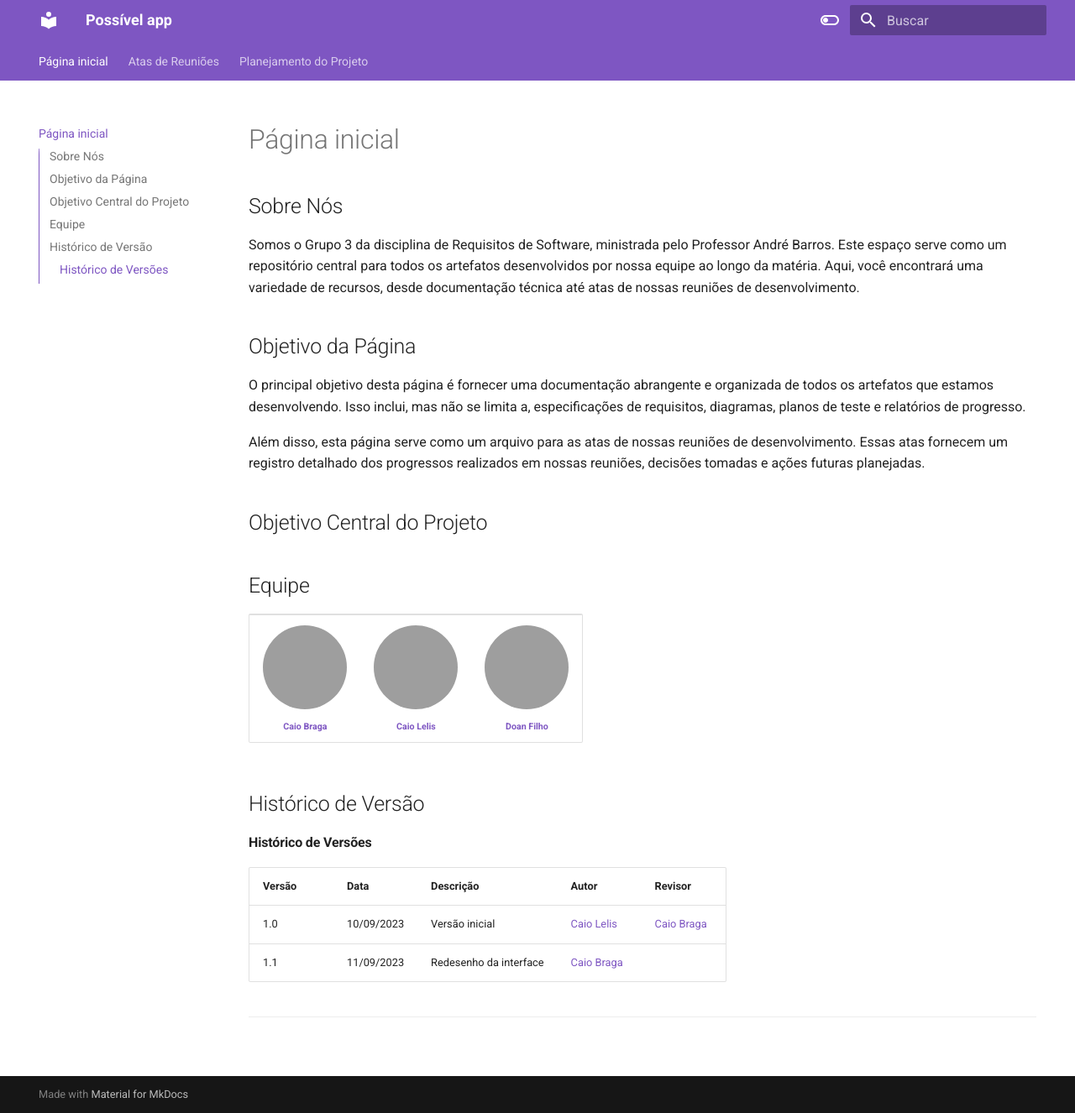
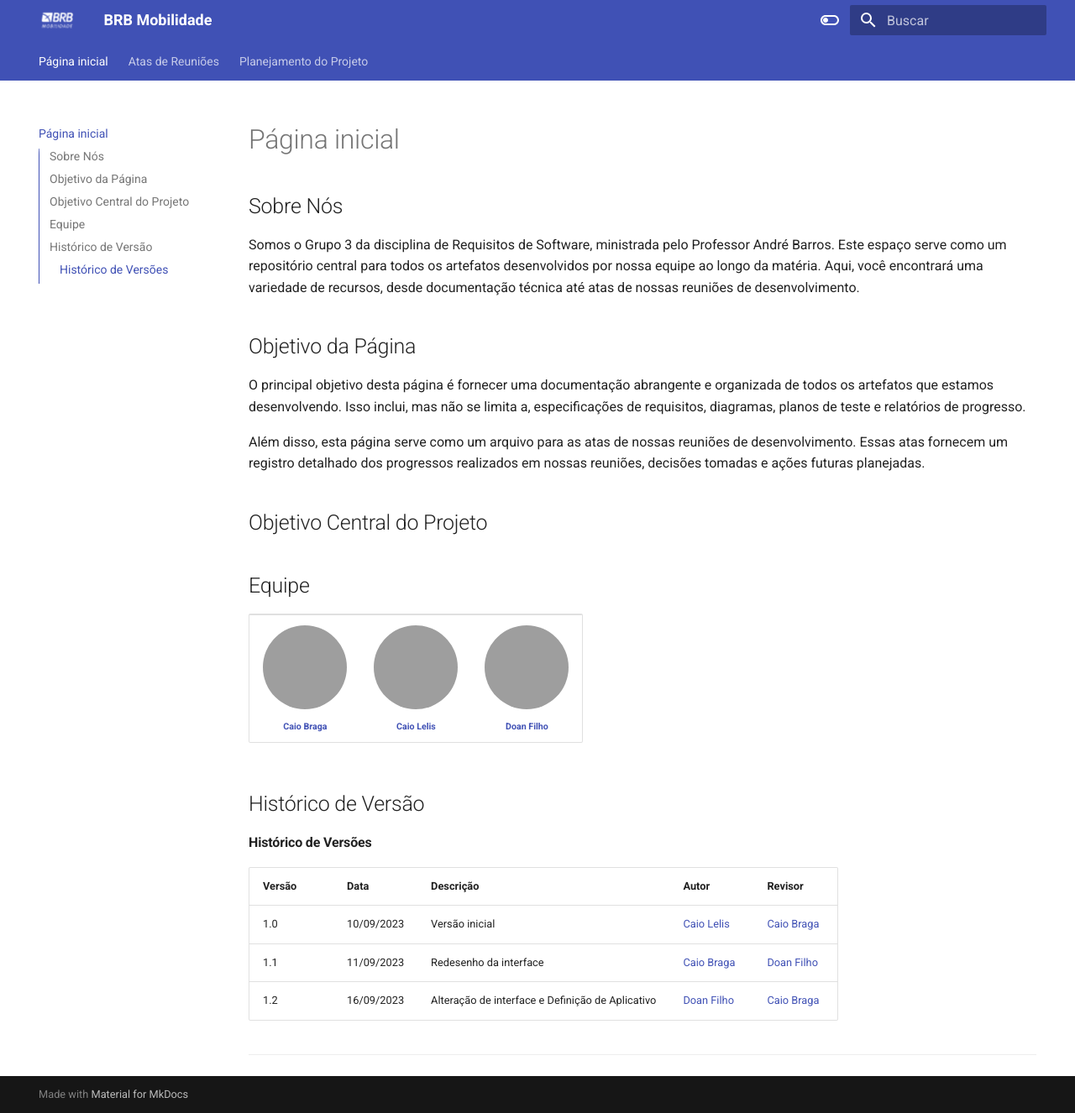
Before and after one commit to Requisitos-de-Software/2023.2-BRBMobilidade, an MkDocs documentation site: the page built from docs/index.md, in a window 1280 px wide and 1326 px high, cut to the strip 0-1326 px from the top of the window. Shown: the whole strip at 84% size. Built offline with MkDocs 1.6.1 and Material for MkDocs 9.7.7, drawn with Linux system fonts in a browser that asks for light colours; grey boxes are pictures that could not be loaded.

Commit message:
docs:Alterando interface e escolhendo aplicativo

```diff
--- a/docs/index.md
+++ b/docs/index.md
@@ -28,6 +28,8 @@
 | Versão | Data       | Descrição            | Autor          | Revisor          |
 |--------|------------|----------------------|----------------|----------------|
 | 1.0    | 10/09/2023 | Versão inicial       | [Caio Lelis](https://github.com/caio-lelis)  | [Caio Braga](https://github.com/caioalvesbraga)  |
-| 1.1    | 11/09/2023 | Redesenho da interface    | [Caio Braga](https://github.com/caioalvesbraga)  |
+| 1.1    | 11/09/2023 | Redesenho da interface    | [Caio Braga](https://github.com/caioalvesbraga)  |[Doan Filho](https://github.com/FilhoDoan)|
+| 1.2    | 16/09/2023 | Alteração de interface e Definição de Aplicativo   | [Doan Filho](https://github.com/FilhoDoan)  |[Caio Braga](https://github.com/caioalvesbraga)|
+
 
 ---
--- a/mkdocs.yml
+++ b/mkdocs.yml
@@ -1,5 +1,6 @@
-site_name: Possível app
+site_name: BRB Mobilidade
 theme:
+  logo: img/Logo BRBMobilidade.png
   name: material
   features:
     - navigation.tabs
@@ -17,11 +18,11 @@
       toggle:
         icon: material/toggle-switch-off-outline
         name: Switch to dark mode
-      primary: deep purple
-      accent: deep purple
+      primary:
+      accent: blue
     - scheme: slate
       toggle:
         icon: material/toggle-switch
         name: Switch to light mode
-      primary: deep purple
-      accent: deep purple
+      primary: indigo
+      accent: blue
```
Also changed, not shown: docs/img/Logo BRBMobilidade.png (added).
